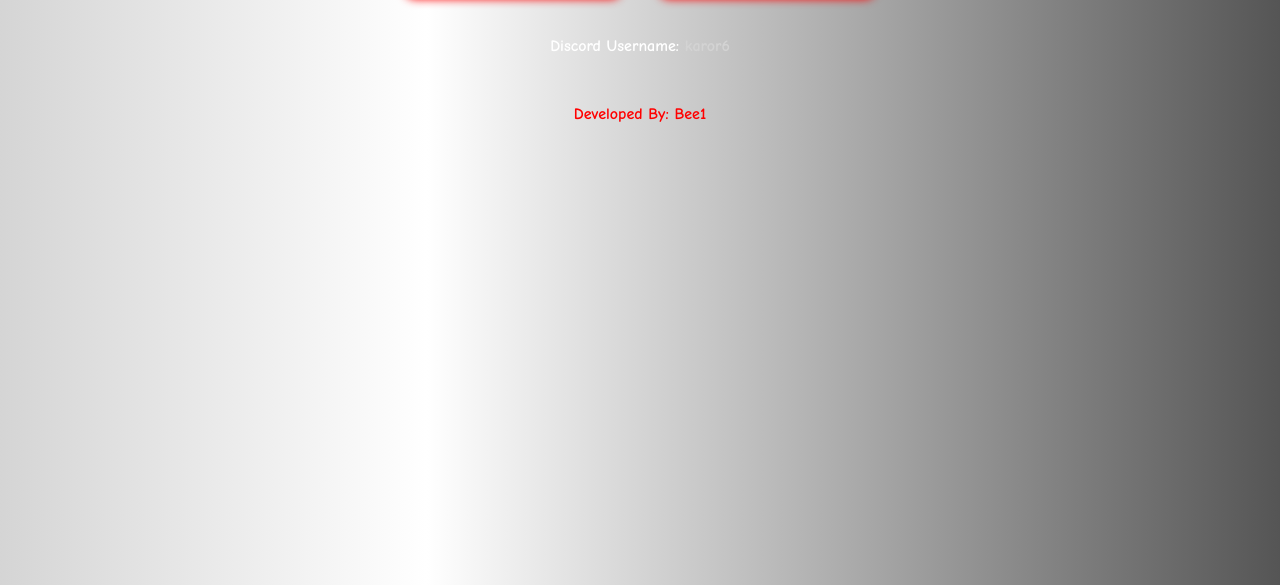
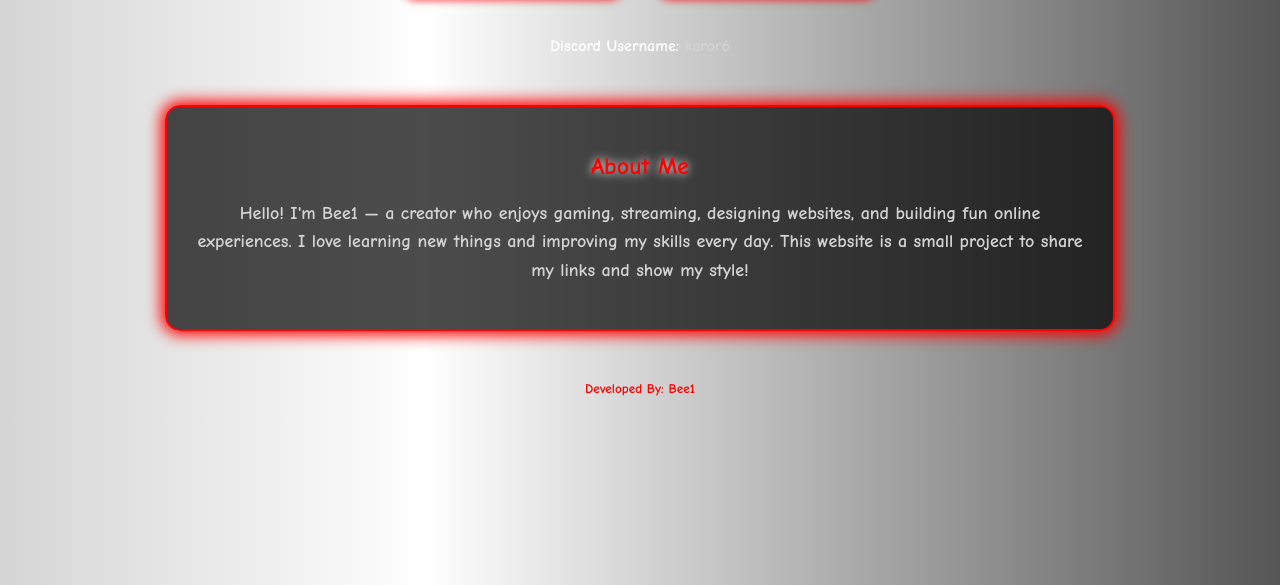
Before and after one commit to Bee1-me/Bee1-Me, a plain HTML site: page index.html in a window 1280 px wide. Shown: the part 215-800 px from the top of the page. Drawn offline with Linux system fonts and the light colour scheme.

Commit message:
Update index.html

```diff
--- a/index.html
+++ b/index.html
@@ -7,21 +7,20 @@
 
   <!-- Google Font -->
   <link href="https://fonts.googleapis.com/css2?family=Comic+Neue:wght@700&display=swap" rel="stylesheet">
+
   <!-- Icons -->
   <link rel="stylesheet" href="https://cdnjs.cloudflare.com/ajax/libs/font-awesome/6.5.0/css/all.min.css">
 
   <style>
     body {
-      background: black;
+      background: linear-gradient(90deg, gray, white, black);
+      background-size: 200%;
+      animation: shine 3s linear infinite;
       color: white;
       text-align: center;
       font-family: 'Comic Neue', 'Comic Sans MS', cursive;
       margin: 0;
       padding: 0;
-      background: linear-gradient(90deg, gray, white, black);
-      background-size: 200%;
-      animation: shine 3s linear infinite;
-
     }
 
     h1 {
@@ -32,9 +31,8 @@
 
     @keyframes glow {
       from {
-        text-shadow: 0 0 10px red, 0 0 20px whitesmoke;
+        text-shadow: 0 0 10px red, 0 0 20px white;
       }
-
       to {
         text-shadow: 0 0 25px lightgray, 0 0 35px whitesmoke;
       }
@@ -63,37 +61,16 @@
     }
 
     a:hover {
-      background: whitesmoke;
       color: gray;
       transform: scale(1.1);
       box-shadow: 0 0 20px 5px white;
       background: linear-gradient(100deg, black, gray, black);
       background-size: 200%;
       animation: shine 3s linear infinite;
-
     }
 
     .fa-brands {
       margin-right: 10px;
-    }
-
-    h4 {
-      color: white;
-      margin-top: 40px;
-    }
-
-    h5 {
-      color: red;
-      margin-top: 50px;
-      font-size: 16px;
-    }
-
-    footer {
-      margin-top: 60px;
-      border-top: 1px solid gray;
-      padding: 20px;
-      font-size: 14px;
-      color: lightgray;
     }
 
     .glow-btn {
@@ -106,10 +83,45 @@
       0% {
         background-position: 200% center;
       }
-
       100% {
         background-position: 0 center;
       }
+    }
+
+    /* ABOUT ME SECTION */
+    .about-box {
+      width: 70%;
+      margin: 50px auto;
+      padding: 25px;
+      background: rgba(0, 0, 0, 0.7);
+      border: 2px solid red;
+      border-radius: 15px;
+      box-shadow: 0 0 15px 4px red;
+      animation: fadeIn 2s ease-in-out;
+    }
+
+    .about-box h2 {
+      color: red;
+      text-shadow: 0 0 10px white;
+    }
+
+    .about-box p {
+      font-size: 18px;
+      line-height: 1.6;
+      color: lightgray;
+    }
+
+    @keyframes fadeIn {
+      from { opacity: 0; transform: translateY(20px); }
+      to   { opacity: 1; transform: translateY(0); }
+    }
+
+    h4, h5 {
+      margin-top: 40px;
+    }
+
+    h5 {
+      color: red;
     }
   </style>
 </head>
@@ -120,21 +132,29 @@
   <h1>Social Links...</h1>
 
   <div class="links">
-    <a class="glow-btn" href="https://www.twitch.tv/k4r0_r6 " target="_blank">
+    <a class="glow-btn" href="https://www.twitch.tv/k4r0_r6" target="_blank">
       <i class="fa-brands fa-twitch"></i> Twitch
     </a>
 
-    <a class="glow-btn" href="https://www.youtube.com/@karo-r6 " target="_blank">
+    <a class="glow-btn" href="https://www.youtube.com/@karo-r6" target="_blank">
       <i class="fa-brands fa-youtube"></i> YouTube
     </a>
-
-
   </div>
 
   <h4>Discord Username: <span style="color: lightgray;">karor6</span></h4>
 
+  <!-- ABOUT ME SECTION -->
+  <div class="about-box">
+    <h2>About Me</h2>
+    <p>
+      Hello! I'm <strong>Bee1</strong> — a creator who enjoys gaming, streaming,
+      designing websites, and building fun online experiences.
+      I love learning new things and improving my skills every day.
+      This website is a small project to share my links and show my style!
+    </p>
+  </div>
+
   <h5>Developed By: Bee1</h5>
-
 
 </body>
 
```
